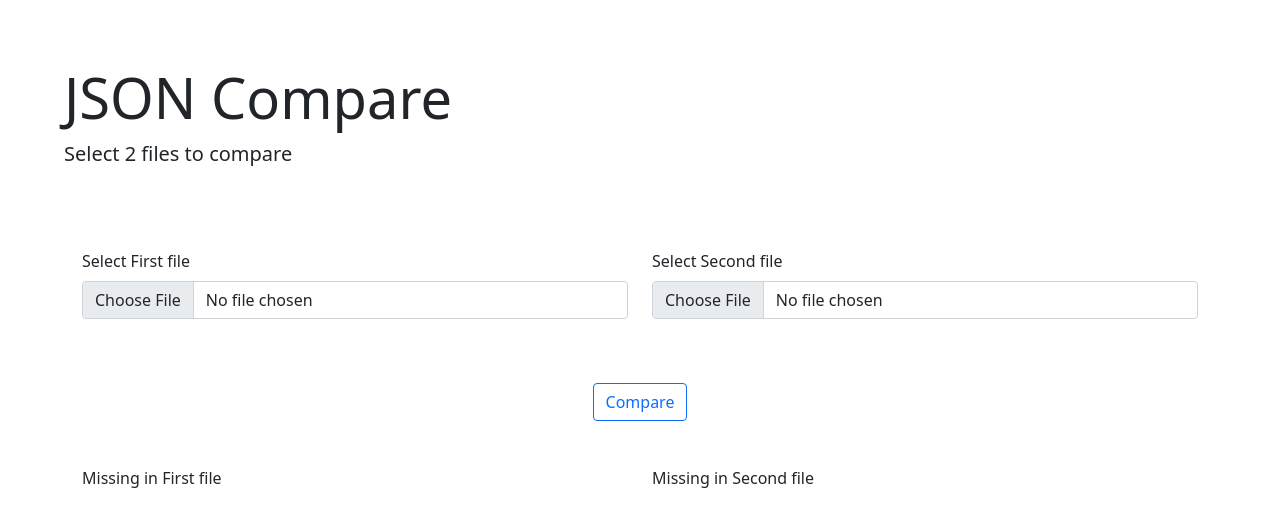
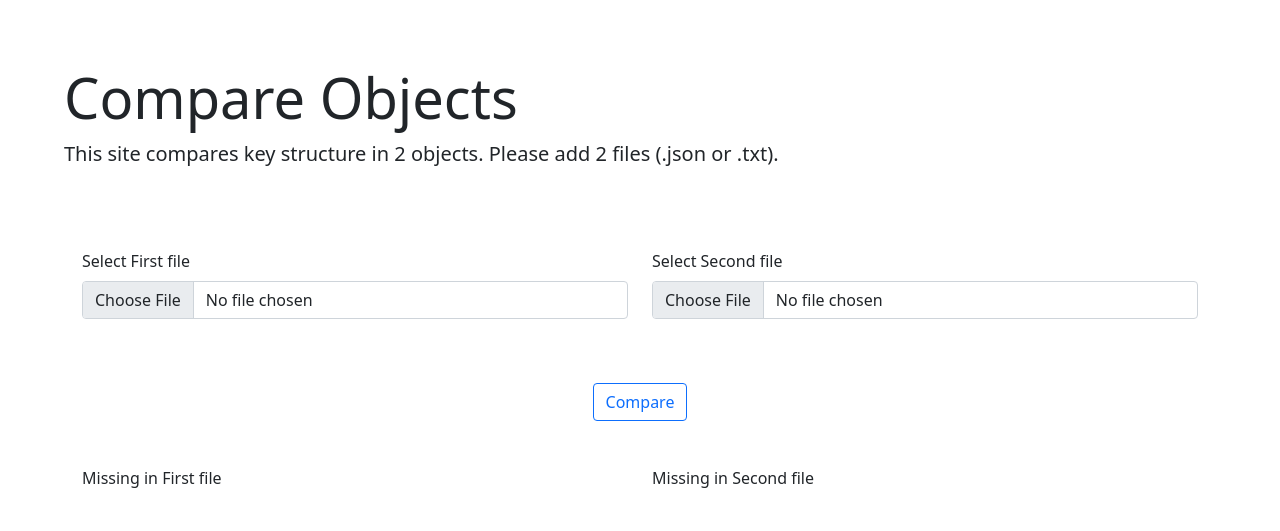
Before and after one commit to B45i/compare-keys, a plain HTML site: page index.html in a window 1280 px wide. Drawn offline with nearby package versions, Linux system fonts and the light colour scheme.

Commit message:
Text updates

```diff
--- a/index.html
+++ b/index.html
@@ -10,8 +10,8 @@
 	<body>
 
 	<div class="jumbotron p-3 m-5">
-	  <h1 class="display-4">JSON Compare</h1>
-	  <p class="lead">Select 2 files to compare</p>
+	  <h1 class="display-4">Compare Objects</h1>
+	  <p class="lead">This site compares key structure in 2 objects. Please add 2 files (.json or .txt).</p>
 	</div>
 
 	<div class="container">
```
